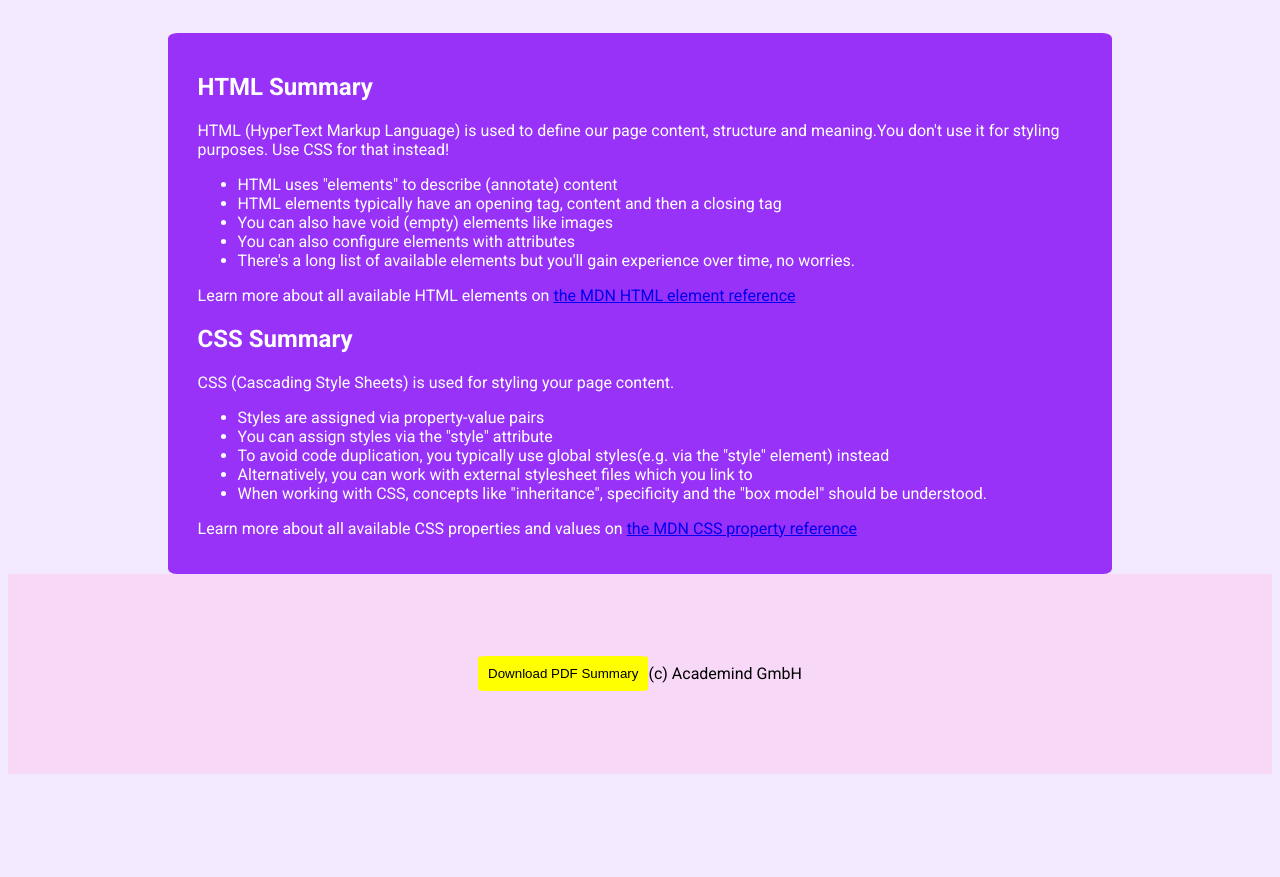
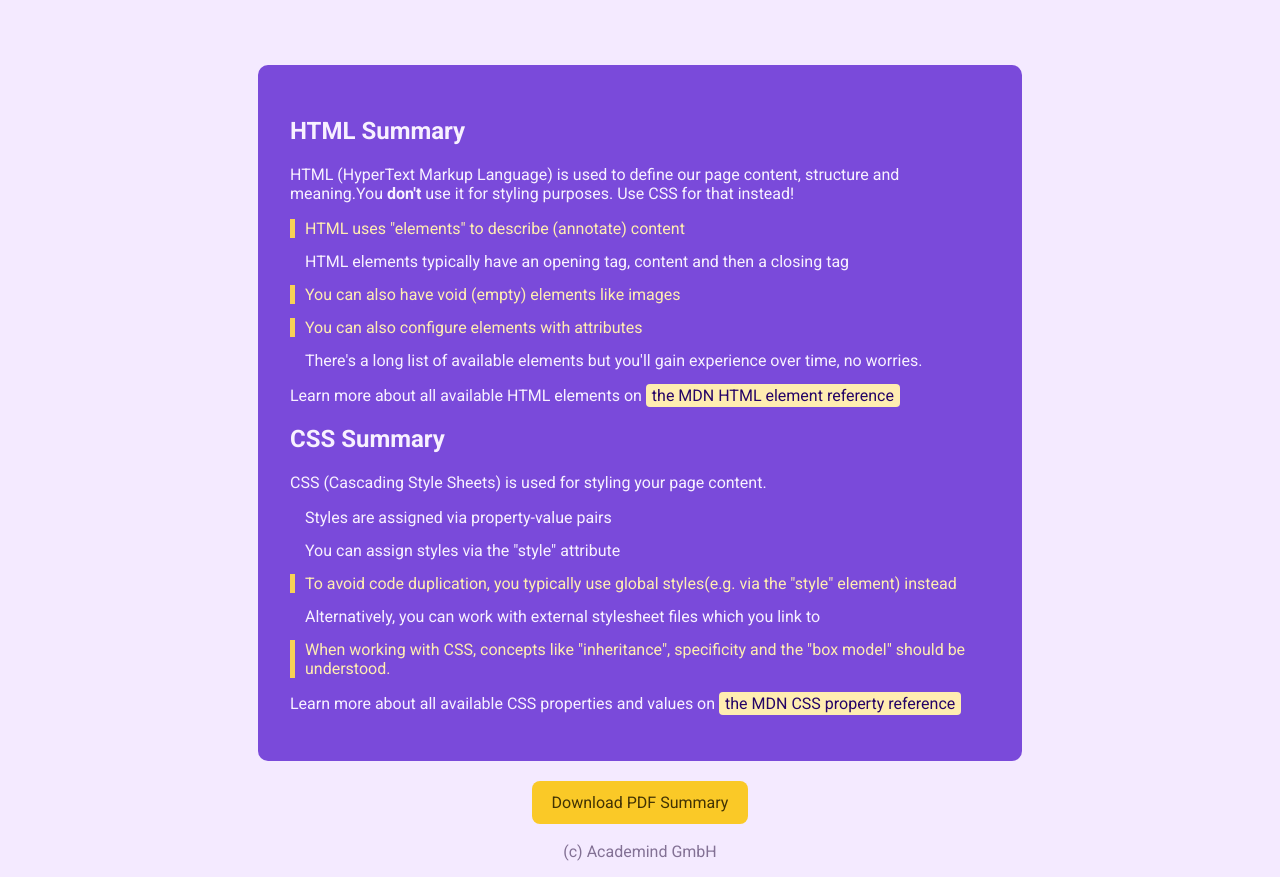
Before and after one commit to DavidCaffrey/Challenge1, a plain HTML site: page index.html in a window 1280 px wide. Shown: the part 338-1215 px from the top of the page. Before the commit the page ends 1120 px from the top, so only its background shows below. Drawn offline with Linux system fonts and the light colour scheme.

Commit message:
final version

```diff
--- a/index.html
+++ b/index.html
@@ -10,29 +10,36 @@
       href="https://fonts.googleapis.com/css2?family=Montserrat:wght@400;700&family=Raleway:wght@400;700&family=Roboto:wght@400;700&display=swap"
       rel="stylesheet"
     />
-    <link rel="stylesheet" href="style.css" />
+    <link rel="stylesheet" href="styles/style.css" />
     <title>Challenge 1 Max</title>
   </head>
   <body>
     <header>
       <h1>HTML & CSS Basics Summary</h1>
-      <img src="html-css.png" alt="html image" />
+      <img src="images/html-css.png" alt="html image" />
     </header>
-    <main id="main">
+    <main>
+      <section>
         <h2>HTML Summary</h2>
         <p>
           HTML (HyperText Markup Language) is used to define our page content,
-        structure and meaning.You don't use it for styling purposes. Use CSS for
-        that instead!
+          structure and meaning.You <strong>don't</strong> use it for styling
+          purposes. Use CSS for that instead!
         </p>
         <ul>
-        <li>HTML uses "elements" to describe (annotate) content</li>
+          <li class="extra-important">
+            HTML uses "elements" to describe (annotate) content
+          </li>
           <li>
             HTML elements typically have an opening tag, content and then a
             closing tag
           </li>
-        <li>You can also have void (empty) elements like images</li>
-        <li>You can also configure elements with attributes</li>
+          <li class="extra-important">
+            You can also have void (empty) elements like images
+          </li>
+          <li class="extra-important">
+            You can also configure elements with attributes
+          </li>
           <li>
             There's a long list of available elements but you'll gain experience
             over time, no worries.
@@ -45,12 +52,16 @@
             >the MDN HTML element reference</a
           >
         </p>
+      </section>
+      <section>
         <h2>CSS Summary</h2>
-      <p>CSS (Cascading Style Sheets) is used for styling your page content.</p>
+        <p>
+          CSS (Cascading Style Sheets) is used for styling your page content.
+        </p>
         <ul>
           <li>Styles are assigned via property-value pairs</li>
           <li>You can assign styles via the "style" attribute</li>
-        <li>
+          <li class="extra-important">
             To avoid code duplication, you typically use global styles(e.g. via
             the "style" element) instead
           </li>
@@ -58,7 +69,7 @@
             Alternatively, you can work with external stylesheet files which you
             link to
           </li>
-        <li>
+          <li class="extra-important">
             When working with CSS, concepts like "inheritance", specificity and
             the "box model" should be understood.
           </li>
@@ -70,11 +81,12 @@
             >the MDN CSS property reference</a
           >
         </p>
+      </section>
     </main>
-    <footer class="container">
-      <button type="button" href="html-css-basics-summary.pdf">
-        Download PDF Summary
-      </button>
+    <footer>
+      <a href="pdfs/html-css-basics-summary.pdf" target="_blank"
+        >Download PDF Summary</a
+      >
       <p>(c) Academind GmbH</p>
     </footer>
   </body>
--- a/style.css
+++ /dev/null
@@ -1,47 +0,0 @@
-body {
-  background-color: rgb(244, 234, 255);
-  font-family: "Roboto", sans-serif;
-}
-
-h1 {
-  color: rgb(88, 49, 196);
-
-  font-size: 52px;
-}
-
-header {
-  text-align: center;
-  padding: 32px;
-}
-
-header img {
-  width: 300px;
-}
-
-#main {
-  background-color: rgb(152, 50, 248);
-  color: white;
-  width: 70%;
-  padding: 20px 30px 20px;
-  border-radius: 1%;
-  margin: auto;
-}
-
-span {
-  background-color: palegoldenrod;
-  color: black;
-}
-
-.container {
-  height: 200px;
-  display: flex;
-  align-items: center;
-  justify-content: center;
-  background-color: rgb(247, 216, 247);
-}
-button {
-  background-color: yellow;
-  padding: 10px 10px 10px;
-  border-style: none;
-  border-radius: 5%;
-}
--- /dev/null
+++ b/styles/style.css
@@ -0,0 +1,79 @@
+body {
+  background-color: rgb(244, 234, 255);
+  font-family: "Roboto", sans-serif;
+}
+
+h1 {
+  color: rgb(88, 49, 196);
+
+  font-size: 52px;
+}
+
+header {
+  text-align: center;
+  padding: 32px;
+}
+
+header img {
+  width: 300px;
+}
+
+main {
+  background-color: rgb(122, 74, 218);
+  color: rgb(248, 241, 255);
+  width: 700px;
+  padding: 32px;
+  border-radius: 10px;
+  margin: 32px auto;
+}
+
+ul {
+  margin: 0;
+  padding: 0;
+  list-style: none;
+}
+
+li {
+  margin: 14px 0;
+  padding-left: 10px;
+  border-left: 5px solid transparent;
+}
+
+a {
+  text-decoration: none;
+  background-color: rgb(255, 237, 177);
+  color: rgb(36, 3, 102);
+  padding: 2px 6px;
+  border-radius: 4px;
+}
+
+a:hover,
+a:active {
+  background-color: rgb(250, 201, 40);
+}
+
+footer {
+  text-align: center;
+}
+
+footer p {
+  color: rgb(131, 113, 149);
+  margin-top: 30px;
+}
+
+footer a {
+  padding: 12px 20px;
+  border-radius: 8px;
+  background-color: rgb(250, 201, 39);
+  color: rgb(66, 51, 4);
+}
+
+footer a:hover,
+footer a:active {
+  background-color: rgb(255, 186, 58);
+}
+
+.extra-important {
+  color: rgb(255, 237, 177);
+  border-color: rgb(247, 209, 85);
+}
```
Also changed, not shown: images/html-css.png (renamed from html-css.png), 2 other files. Lines whose indentation alone changed are shown as unchanged.
